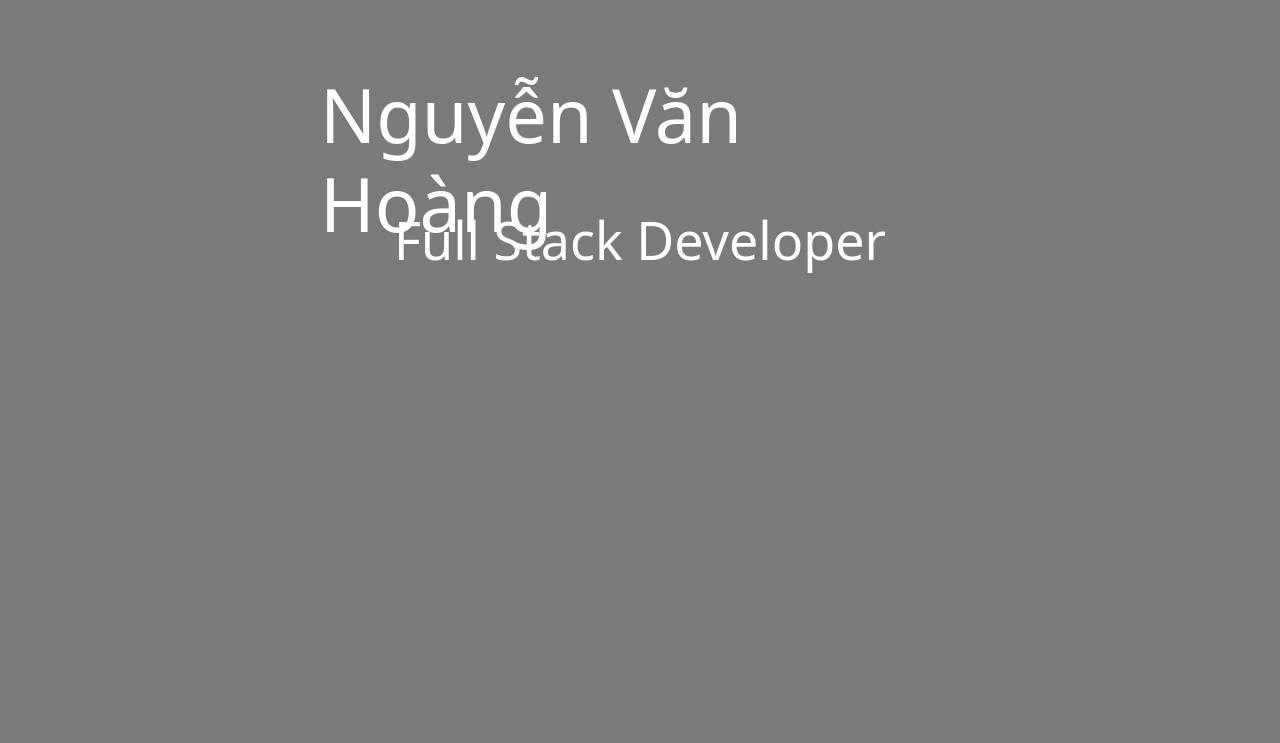
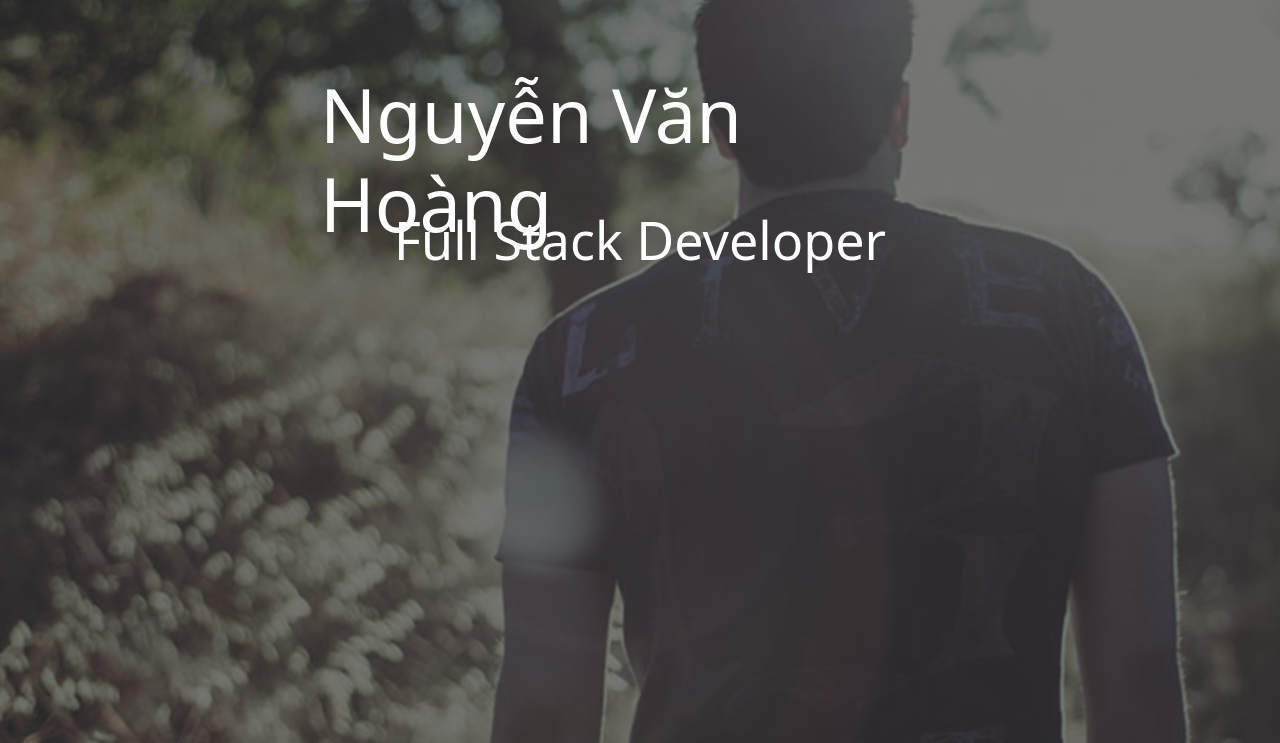
Before and after one commit to hoangnvFX19062/assignment03, a plain HTML site: page index.html in a window 1280 px wide. Shown: the top 743 px of the page. Drawn offline with nearby package versions, Linux system fonts and the light colour scheme.

Commit message:
Update laptop.css

```diff
--- a/css/laptop.css
+++ b/css/laptop.css
@@ -28,7 +28,7 @@ section > .container {
       rgba(34, 34, 34, 0.6),
       rgba(34, 34, 34, 0.6)
     ),
-    url(images/banner.jpg);
+    url(/images/banner.jpg);
   background-size: cover;
 }
 
```
